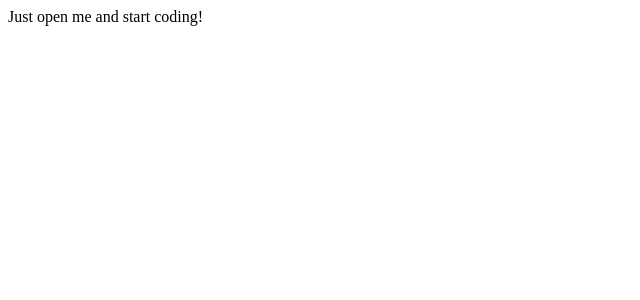
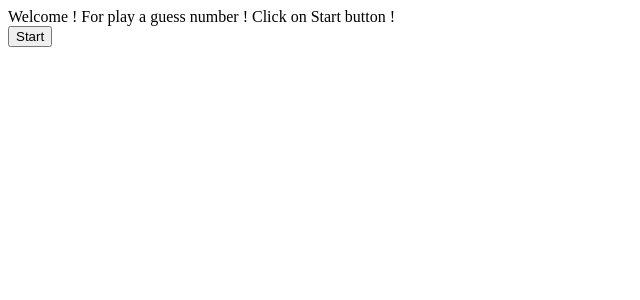
Before and after one commit to nibor51/react-x28fvx, a React (Create React App) app: page / in a window 1280 px wide. Shown: the top 300 px of the page, without its empty margins (0-640 px from the left). Built offline with nearby package versions, Linux system fonts and the light colour scheme.

Commit message:
3 files modified

```diff
--- a/src/App.js
+++ b/src/App.js
@@ -1,15 +1,26 @@
 import React from 'react';
 import Button from './components/Button';
 import Counter from './components/Counter';
+import { randomRange } from './utils/random';
 import './style.css';
 
+const number = randomRange(1, 100);
+console.log(number);
 export default function App() {
-  const [count, setCount] = React.useState();
+  const [round, setRound] = React.useState(-1);
+  const [userNumber, setUserNumber] = React.useState();
   return (
     <>
-      <Counter count={count} />
-      <div>Just open me and start coding!</div>
-      <Button setCount={setCount} />
+      {round === -1 ? (
+        <div>Welcome ! For play a guess number ! Click on Start button !</div>
+      ) : (
+        <>
+          <label htmlFor="userNumber">Type your number !</label>
+          <input id="userNumber" type="number"></input>
+          <Counter round={round} />
+        </>
+      )}
+      <Button setRound={setRound} round={round} />
     </>
   );
 }
--- a/src/components/Button.jsx
+++ b/src/components/Button.jsx
@@ -1,4 +1,9 @@
-export default function Button({setCount}) {
-  return;
-<button onClick={setCount} >Soumettre</button>
+import React from 'react';
+
+export default function Button({ round, setRound }) {
+  return (
+    <button type="button" onClick={() => play()}>
+      {round === -1 ? 'Start' : 'Soumettre'}
+    </button>
+  );
 }
--- a/src/components/Counter.jsx
+++ b/src/components/Counter.jsx
@@ -1,4 +1,4 @@
-export default function Counter({count}) {
-  return;
-  <div>{count}</div>;
+import React from 'react';
+export default function Counter({ round }) {
+  return round >= 1 ? <p>Vous en êtes à votre {round} tentative</p> : '';
 }
```
